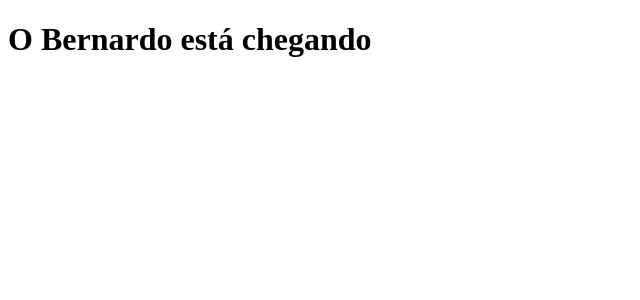
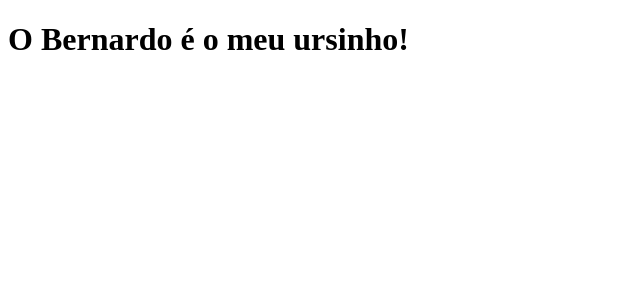
Before and after one commit to leodsmartins/clone-tabnews, a Next.js app: page / in a window 1280 px wide. Shown: the top 300 px of the page, without its empty margins (0-640 px from the left). Built offline with nearby package versions, Linux system fonts and the light colour scheme.

Commit message:
Editando mensagem inicial

```diff
--- a/pages/index.js
+++ b/pages/index.js
@@ -1,5 +1,5 @@
 function Home() {
-    return <h1>O Bernardo está chegando</h1>
+    return <h1>O Bernardo é o meu ursinho!</h1>
 }
 
 export default Home;
```
